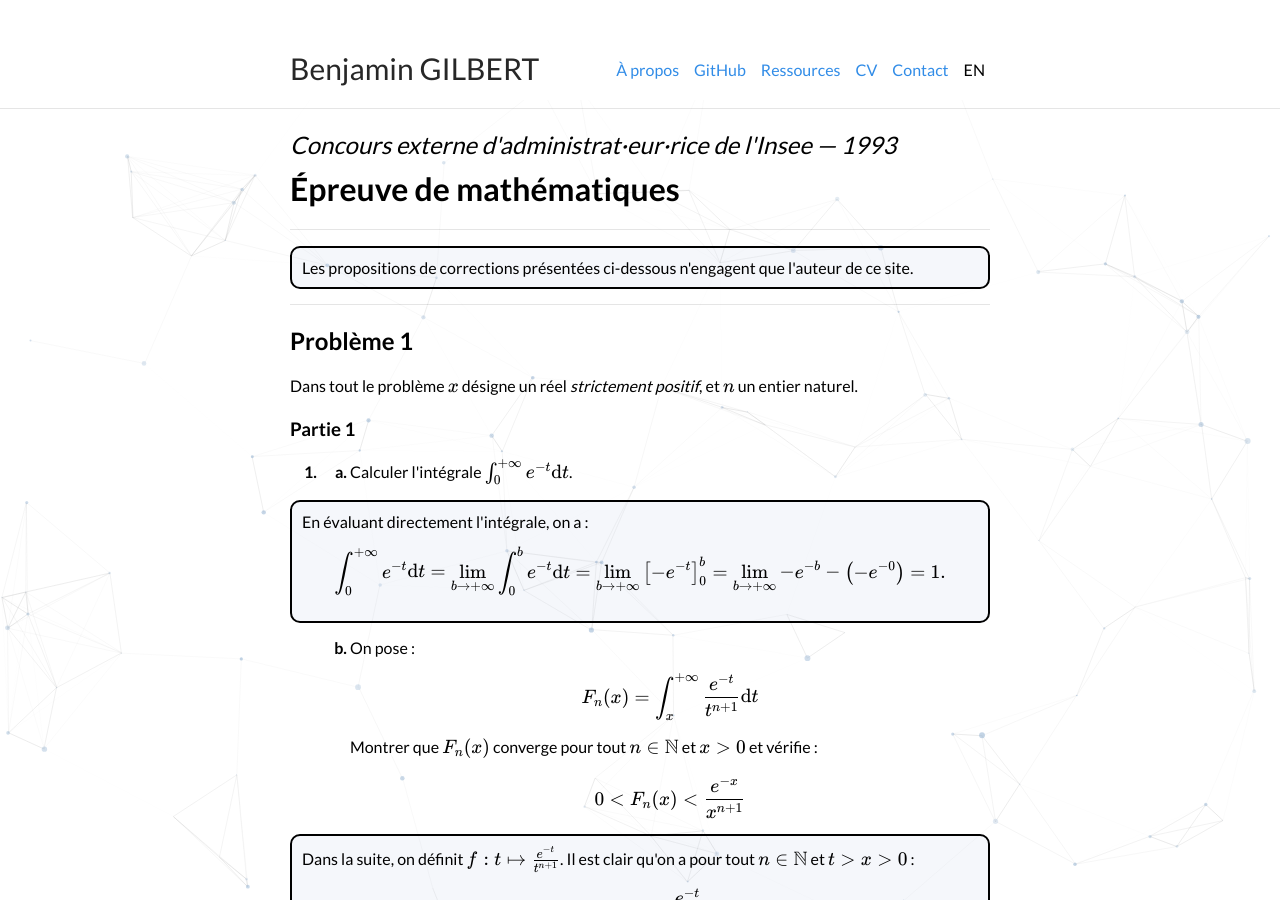
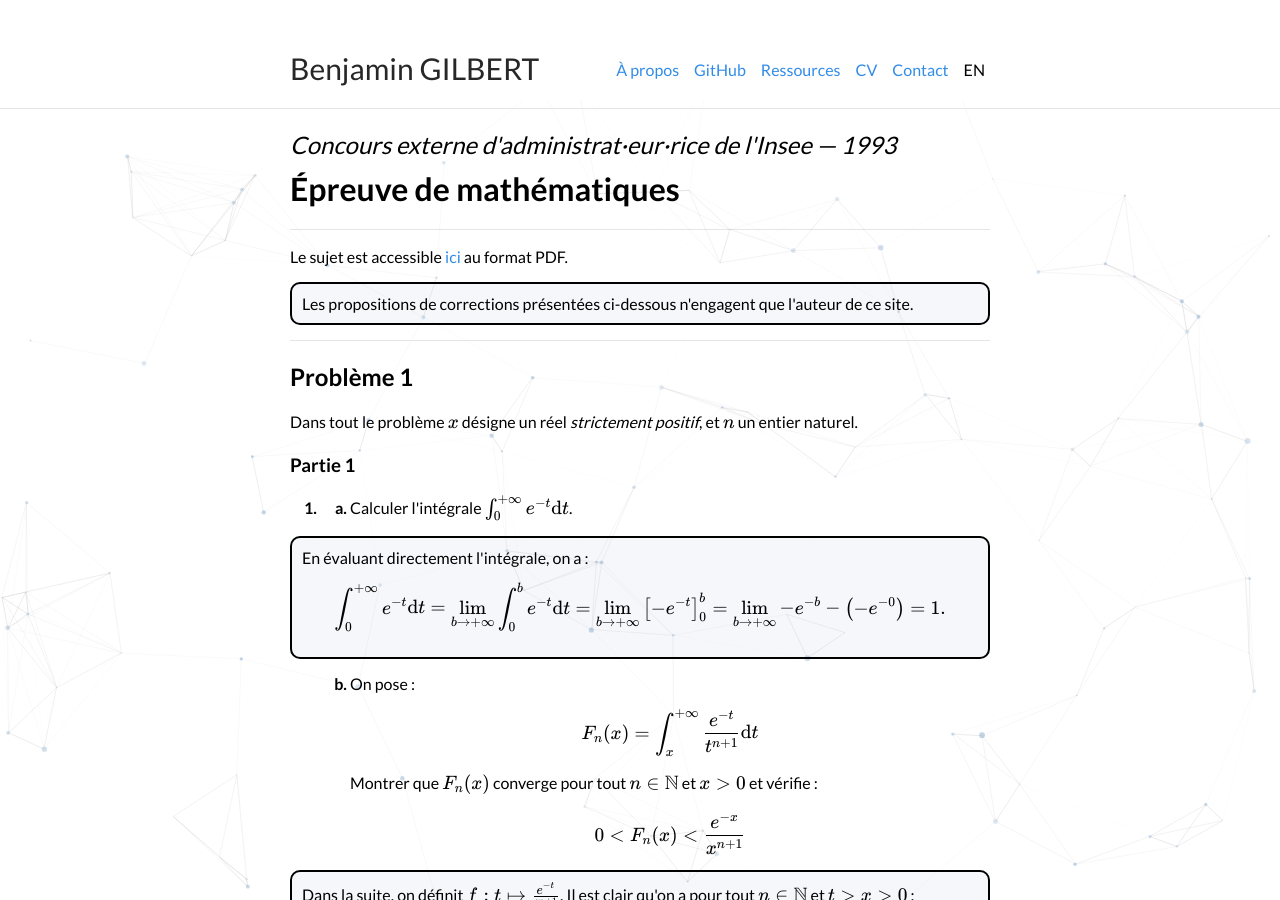
Before and after one commit to bglbrt/bglbrt.github.io, a Jekyll site: the page built from fr/ressources/corrections/insee_administrateur_externe_1993.md, in a window 1280 px wide and 900 px high. Built offline with Jekyll 4.4.1, drawn with Linux system fonts in a browser that asks for light colours; nearby versions of some CDN libraries.

Commit message:
Mise à jour du site

```diff
--- a/fr/ressources/corrections/insee_administrateur_externe_1993.md
+++ b/fr/ressources/corrections/insee_administrateur_externe_1993.md
@@ -10,6 +10,10 @@ katex: True
 <h1 style="margin-top: 0">Épreuve de mathématiques</h1>
 
 ---
+
+<p>
+Le sujet est accessible <a href = "/pdfs/insee_administrateur_externe/insee_administrateur_externe_1993.pdf">ici</a> au format PDF.
+</p>
 
 <p style="border: solid 2px; border-radius: 10px; background-color:rgba(152, 180, 212, .1); padding-right: 10px; padding-left: 10px; padding-top: 10px; padding-bottom: 10px; margin: 15px 0 15px 0px;">
 Les propositions de corrections présentées ci-dessous n'engagent que l'auteur de ce site.
```
Also changed, not shown: 1 other file.
